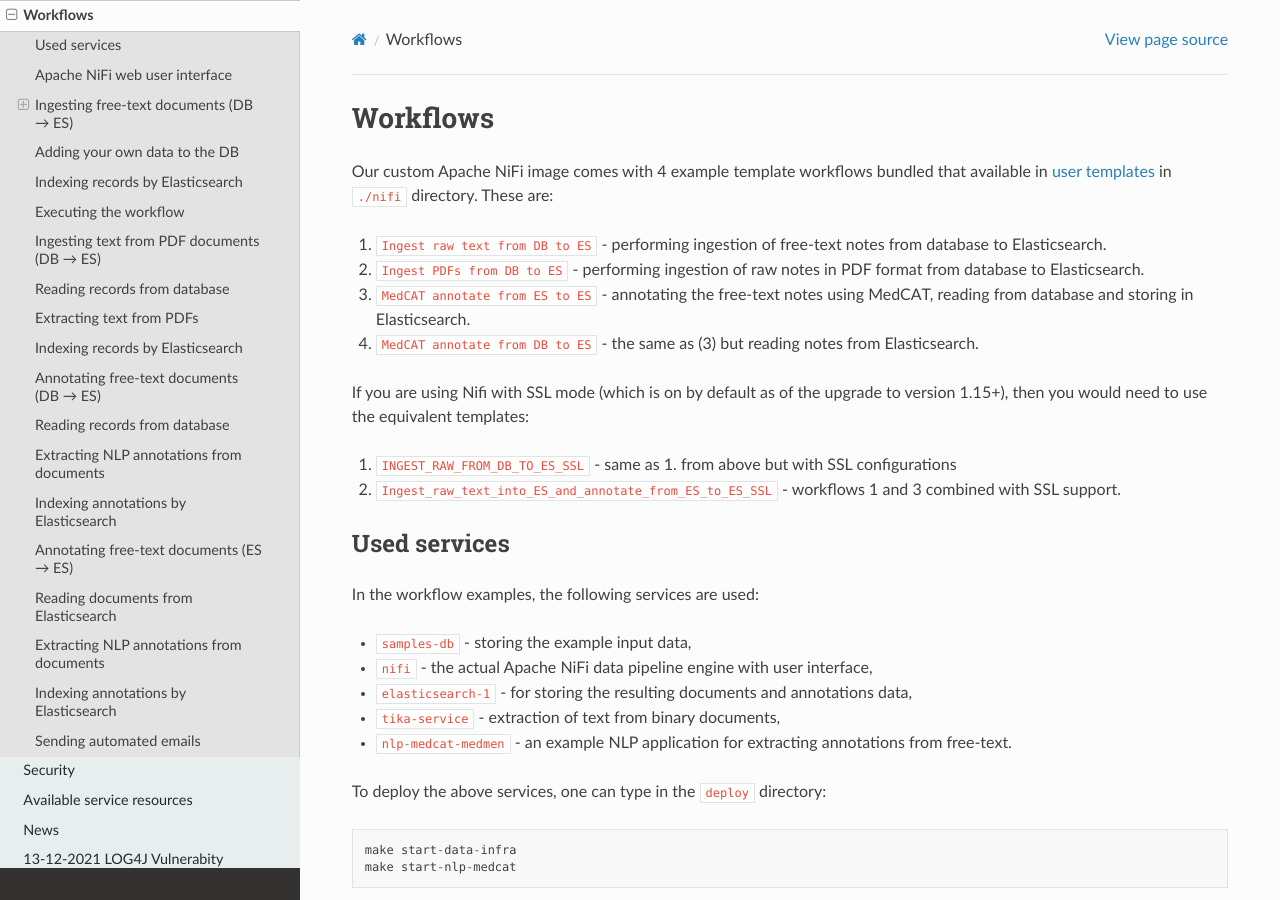
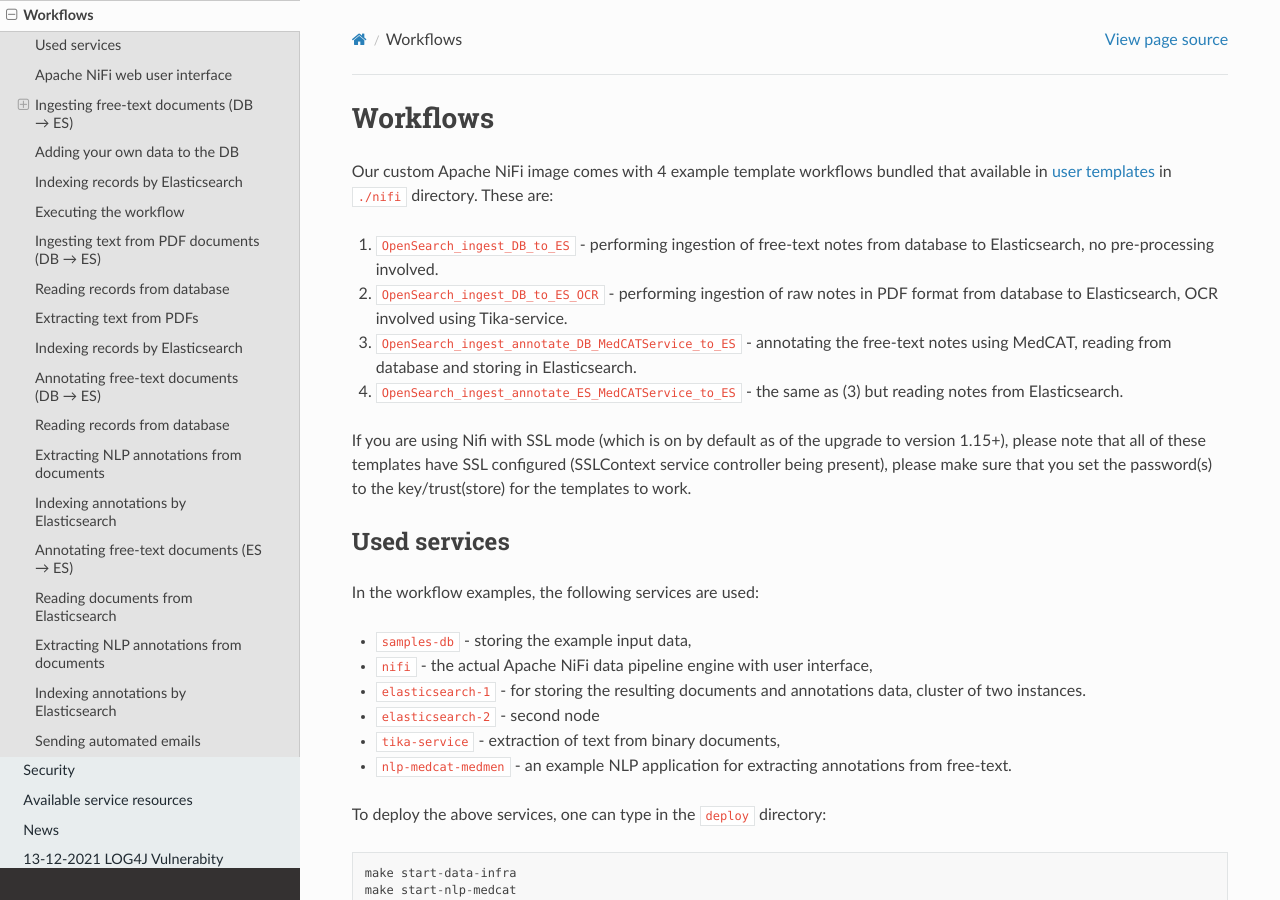
Before and after one commit to unicorn03080406/NiFi, a Sphinx documentation site: the page built from docs/deploy/workflows.md, in a window 1280 px wide and 900 px high. Built offline with Sphinx 7.4.7 and the Read the Docs theme 2.0.0, drawn with Linux system fonts in a browser that asks for light colours.

Commit message:
Docs: Updated workflow documentation to reflect recent changes.

```diff
--- a/docs/deploy/workflows.md
+++ b/docs/deploy/workflows.md
@@ -2,20 +2,18 @@
 
 Our custom Apache NiFi image comes with 4 example template workflows bundled that available in [user templates](https://github.com/CogStack/CogStack-NiFi/tree/master/nifi/user-templates) in `./nifi` directory.
 These are:
-1. `Ingest raw text from DB to ES` - performing ingestion of free-text notes from database to Elasticsearch.
-2. `Ingest PDFs from DB to ES` - performing ingestion of raw notes in PDF format from database to Elasticsearch.
-3. `MedCAT annotate from ES to ES` - annotating the free-text notes using MedCAT, reading from database and storing in Elasticsearch.
-4. `MedCAT annotate from DB to ES` - the same as (3) but reading notes from Elasticsearch.
+1. `OpenSearch_ingest_DB_to_ES` - performing ingestion of free-text notes from database to Elasticsearch, no pre-processing involved.
+2. `OpenSearch_ingest_DB_to_ES_OCR` - performing ingestion of raw notes in PDF format from database to Elasticsearch, OCR involved using Tika-service.
+3. `OpenSearch_ingest_annotate_DB_MedCATService_to_ES` - annotating the free-text notes using MedCAT, reading from database and storing in Elasticsearch.
+4. `OpenSearch_ingest_annotate_ES_MedCATService_to_ES` - the same as (3) but reading notes from Elasticsearch.
 
-If you are using Nifi with SSL mode (which is on by default as of the upgrade to version 1.15+), then you would need to use the equivalent templates:
-1. `INGEST_RAW_FROM_DB_TO_ES_SSL` - same as 1. from above but with SSL configurations
-2. `Ingest_raw_text_into_ES_and_annotate_from_ES_to_ES_SSL` - workflows 1 and 3 combined with SSL support.
-
+If you are using Nifi with SSL mode (which is on by default as of the upgrade to version 1.15+), please note that all of these templates have SSL configured (SSLContext service controller being present), please make sure that you set the password(s) to the key/trust(store) for the templates to work.
 ## Used services
 In the workflow examples, the following services are used:
 - `samples-db` - storing the example input data,
 - `nifi` - the actual Apache NiFi data pipeline engine with user interface,
-- `elasticsearch-1` - for storing the resulting documents and annotations data,
+- `elasticsearch-1` - for storing the resulting documents and annotations data, cluster of two instances.
+- `elasticsearch-2` - second node
 - `tika-service` - extraction of text from binary documents,
 - `nlp-medcat-medmen` - an example NLP application for extracting annotations from free-text.
 
```
